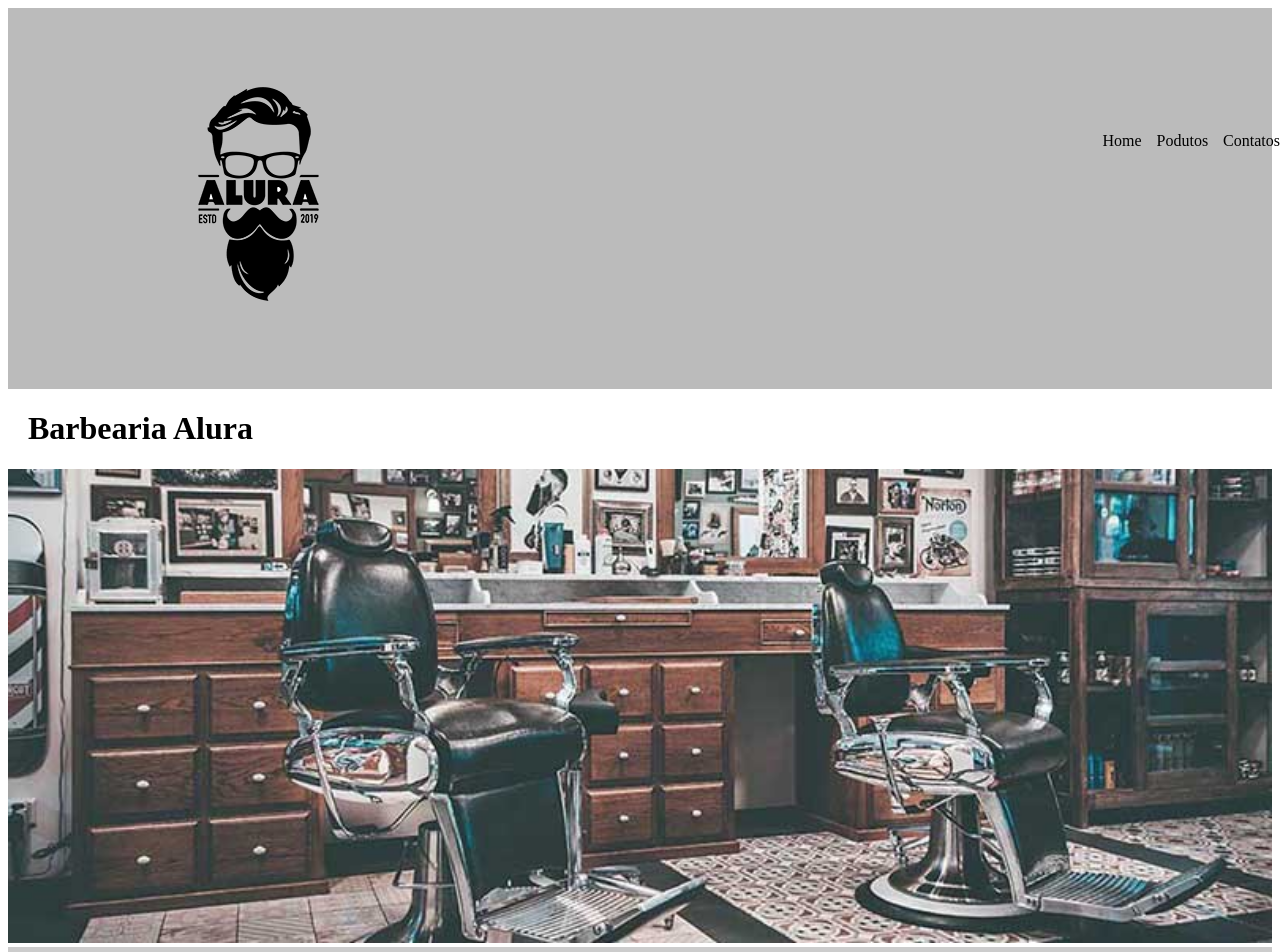
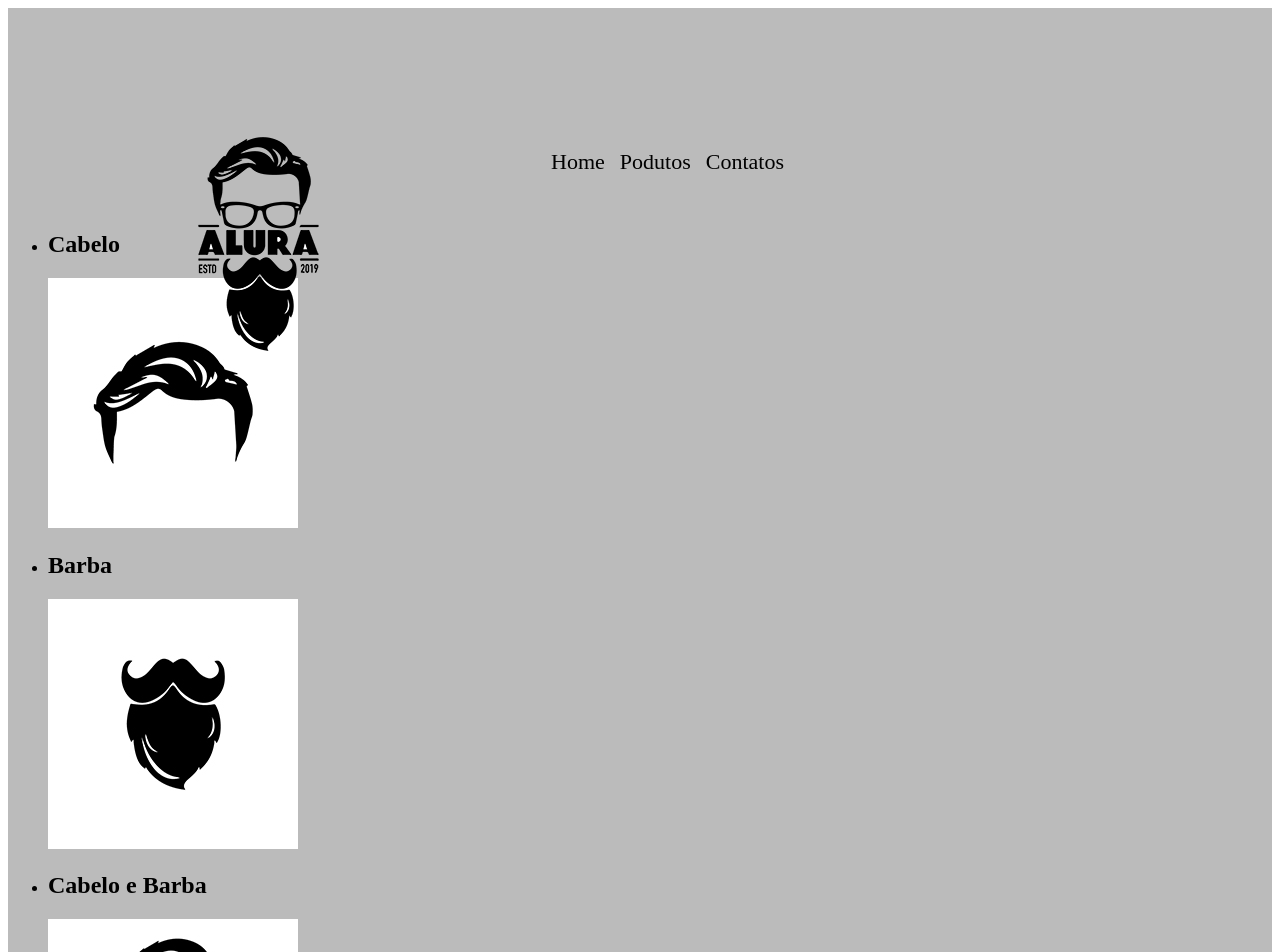
Before and after one commit to dudutavares1/AluraFrontEnd, an Angular app in the folder Barbearia-Alura/: page /acao in a window 1280 px wide. Shown: the top 952 px of the page. Built offline with nearby package versions, Linux system fonts and the light colour scheme.

Commit message:
atualizando produtos

```diff
--- a/Barbearia-Alura/src/app/menu/menu.component.html
+++ b/Barbearia-Alura/src/app/menu/menu.component.html
@@ -1,7 +1,7 @@
 <header>
   <header>
     <div class="caixa">
-      <h1><img src="/assets/img/logo.png" alt=""></h1>
+      <h1><img src="/assets/img/logo.png" class="banner" alt=""></h1>
       <nav>
         <ul>
           <li><a href=""></a>Home</li>
@@ -11,3 +11,32 @@
       </nav>
     </div>
   </header>
+
+
+  <main>
+    <ul>
+      <li>
+        <h2>Cabelo</h2>
+        <img src="/assets/img/cabelo.jpg" alt="">
+        <p></p>
+        <p></p>
+      </li>
+      <li>
+        <h2>Barba</h2>
+        <img src="/assets/img/barba.jpg" alt="">
+        <p></p>
+        <p></p>
+
+      </li>
+      <li>
+        <h2>Cabelo e Barba</h2>
+        <img src="/assets/img/cabelo+barba.jpg" alt="">
+        <p></p>
+        <p></p>
+      </li>
+
+    </ul>
+
+
+
+  </main>
--- a/Barbearia-Alura/src/app/menu/menu.component.scss
+++ b/Barbearia-Alura/src/app/menu/menu.component.scss
@@ -8,9 +8,15 @@ header {
     width: 940px;
     margin: 0 auto;
 }
+.banner {
+	margin-top: 50px;
+
+
+}
 
 nav {
-  position: fixed;
+	text-align: center;
+	margin-top: -250px;
     top: 110px;
     right: 0;
 }
@@ -18,12 +24,13 @@ nav {
 nav li {
     display: inline;
     margin: 0 0 0 15px;
+    font-size: 22px;
   }
 
 nav a {
     text-transform: uppercase;
     color: #000000;
     font-weight: bold;
-  font-size: 22px;
+
     text-decoration: none;
 }
```
Also changed, not shown: 1 other file (tests, documents, lock files or other folders). Lines whose indentation alone changed are shown as unchanged.
